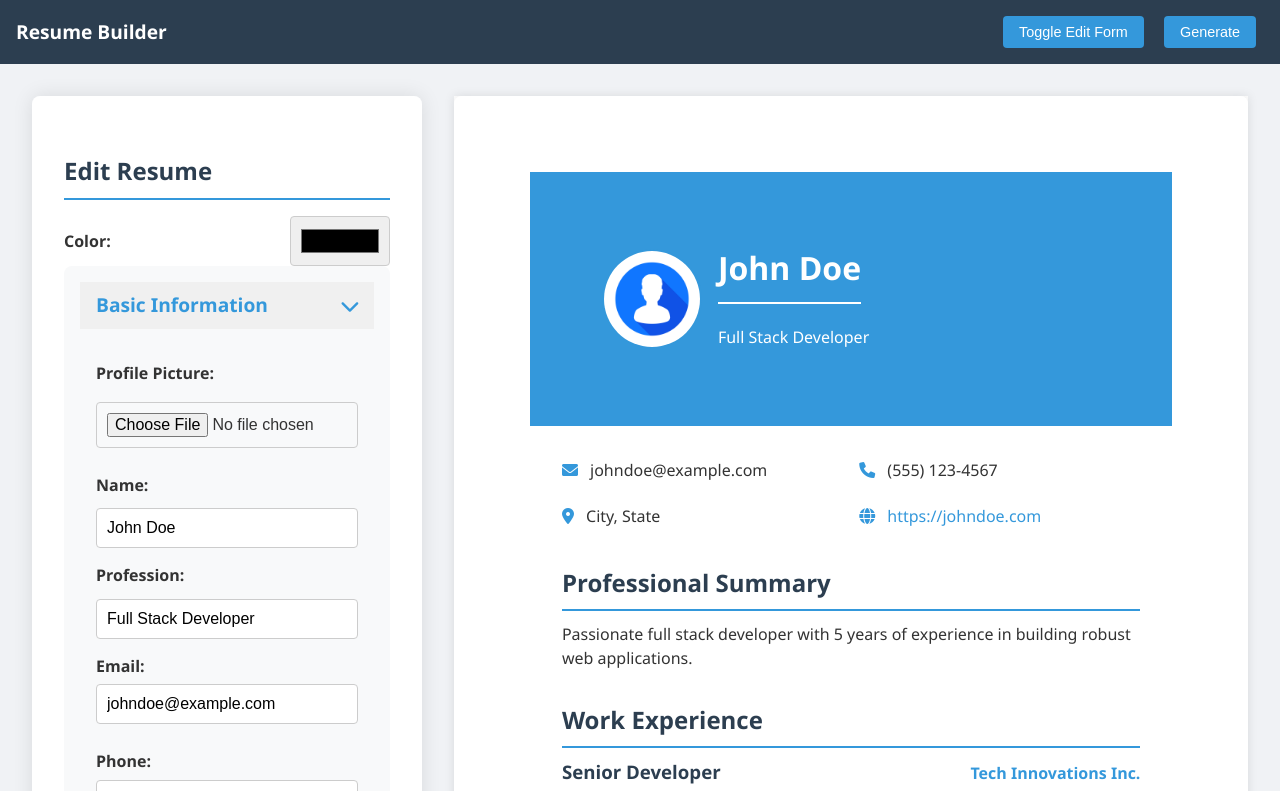
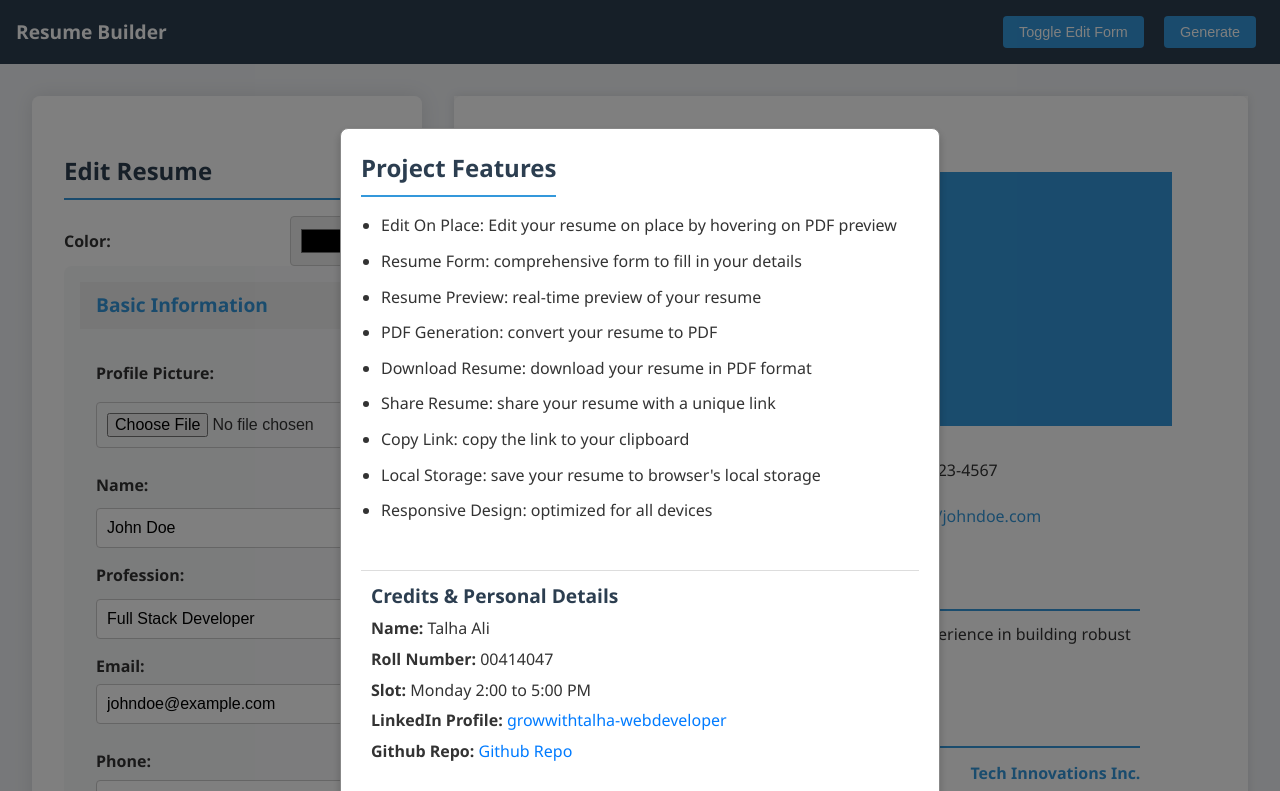
Before and after one commit to GrowWidTalha/hackathon-resume-builder, a website built with webpack: page index.html in a window 1280 px wide. Shown: the top 791 px of the page. Built offline with nearby package versions, Linux system fonts and the light colour scheme; a script that the page names is missing; files whose address does not match are found by name.

Commit message:
added my info and feature dialog

```diff
--- a/index.html
+++ b/index.html
@@ -218,10 +218,10 @@
         </div>
         <div id="modal" class="modal">
             <div class="modal-content">
-                <header class="modal-header">
+                <div class="modal-header">
                     <h2>Generate and Upload PDF</h2>
                     <span id="closeDialog" class="close">&times;</span>
-                </header>
+                </div>
                 <div id="modalBody" class="modal-body">
                     <button id="generatePDF" class="button">
                         Generate and Upload PDF
@@ -254,6 +254,68 @@
                 </div>
             </div>
         </div>
+        <div id="featureDialog" class="fd-dialog">
+            <div class="fd-dialog-content">
+                <div class="fd-dialog-header">
+                    <h2>Project Features</h2>
+                </div>
+                <div class="fd-dialog-body">
+                    <ul>
+                        <li>
+                            Edit On Place: Edit your resume on place by hovering
+                            on PDF preview
+                        </li>
+                        <li>
+                            Resume Form: comprehensive form to fill in your
+                            details
+                        </li>
+                        <li>
+                            Resume Preview: real-time preview of your resume
+                        </li>
+                        <li>PDF Generation: convert your resume to PDF</li>
+                        <li>
+                            Download Resume: download your resume in PDF format
+                        </li>
+                        <li>
+                            Share Resume: share your resume with a unique link
+                        </li>
+                        <li>Copy Link: copy the link to your clipboard</li>
+                        <li>
+                            Local Storage: save your resume to browser&apos;s
+                            local storage
+                        </li>
+                        <li>Responsive Design: optimized for all devices</li>
+                    </ul>
+                </div>
+                <div class="fd-dialog-credits">
+                    <h3>Credits & Personal Details</h3>
+                    <p><strong>Name:</strong> Talha Ali</p>
+                    <p><strong>Roll Number:</strong> 00414047</p>
+                    <p><strong>Slot:</strong> Monday 2:00 to 5:00 PM</p>
+                    <p>
+                        <strong>LinkedIn Profile:</strong>
+                        <a
+                            href="https://linkedin.com/in/growwithtalha-webdeveloper"
+                            target="_blank"
+                            >growwithtalha-webdeveloper</a
+                        >
+                    </p>
+                    <p>
+                        <strong>Github Repo:</strong>
+                        <a
+                            href="https://github.com/growwidtalha/hackathon-resume-builder"
+                            target="_blank"
+                            >Github Repo</a
+                        >
+                    </p>
+                </div>
+                <footer class="fd-dialog-footer">
+                    <button id="closeDialogButton" class="fd-button">
+                        Close
+                    </button>
+                </footer>
+            </div>
+        </div>
         <script src="https://cdn.jsdelivr.net/npm/appwrite@16.0.0"></script>
         <script src="https://cdnjs.cloudflare.com/ajax/libs/html2canvas/1.4.1/html2canvas.min.js"></script>
 
--- a/src/css/style.css
+++ b/src/css/style.css
@@ -711,8 +711,9 @@ button {
 
 .modal-content {
     background-color: #fefefe;
-    /* margin: 5% auto; */
-    /* padding: 20px; */
+    display: flex;
+    flex-direction: column;
+    gap: 2rem;
     border: 1px solid #888;
     width: 80%; /* Adjust as needed */
     max-width: 600px; /* Optional max width */
@@ -720,6 +721,32 @@ button {
     box-shadow: 0 4px 8px rgba(0, 0, 0, 0.2); /* Shadow effect */
 }
 
+.fd-dialog-body li {
+    margin-bottom: 10px;
+}
+
+.fd-dialog-credits {
+    margin-top: 20px;
+    padding: 10px;
+    border-top: 1px solid #ddd;
+}
+
+.fd-dialog-credits h3 {
+    margin-top: 0;
+}
+
+.fd-dialog-credits p {
+    margin: 5px 0;
+}
+
+.fd-dialog-credits a {
+    color: #007bff;
+    text-decoration: none;
+}
+
+.fd-dialog-credits a:hover {
+    text-decoration: underline;
+}
 .modal-header {
     display: flex;
     justify-content: space-between;
@@ -728,7 +755,6 @@ button {
 
 .modal-header h2 {
     margin: 0;
-    color: white;
 }
 
 .close {
@@ -959,3 +985,81 @@ input[type="text"] {
     border-color: #3a7bd5;
     outline: none;
 }
+
+/* Unique styles for the dialog */
+.fd-dialog {
+    display: none; /* Hidden by default */
+    position: fixed; /* Stay in place */
+    z-index: 1000; /* Sit on top */
+    left: 0;
+    top: 0;
+    width: 100%; /* Full width */
+    height: 100%; /* Full height */
+    overflow: auto;
+    background-color: rgba(0, 0, 0, 0.5); /* Black with opacity */
+}
+
+.fd-dialog-content {
+    overflow: auto;
+    display: flex;
+    flex-direction: column;
+    gap: 1rem;
+    background-color: #fff;
+    margin: 10% auto; /* Center the dialog */
+    padding: 20px;
+    border: 1px solid #888;
+    width: 80%; /* Adjust width as needed */
+    max-width: 600px; /* Optional max width */
+    border-radius: 8px; /* Rounded corners */
+    box-shadow: 0 4px 8px rgba(0, 0, 0, 0.2); /* Shadow effect */
+}
+
+.fd-dialog-header,
+.fd-dialog-footer {
+    display: flex;
+    justify-content: space-between;
+    align-items: center;
+}
+
+.fd-dialog-header h2 {
+    margin: 0;
+}
+
+.fd-close-button {
+    font-size: 24px;
+    font-weight: bold;
+    cursor: pointer;
+    color: #333;
+}
+
+.fd-close-button:hover {
+    color: #f00;
+}
+
+.fd-dialog-body ul {
+    list-style-type: disc;
+    margin: 0;
+    padding: 0 20px;
+}
+
+.fd-dialog-body li {
+    margin-bottom: 10px;
+}
+
+.fd-button {
+    background-color: #007bff;
+    color: white;
+    border: none;
+    padding: 10px 20px;
+    text-align: center;
+    text-decoration: none;
+    display: inline-block;
+    font-size: 16px;
+    border-radius: 4px;
+    cursor: pointer;
+    margin: 5px;
+}
+
+.fd-button:hover {
+    background-color: #0056b3;
+}
--- a/src/ts/main.ts
+++ b/src/ts/main.ts
@@ -624,3 +624,28 @@ function toggleForm(): void {
 
 // Add event listener to the button
 document.getElementById('toggleForm')?.addEventListener('click', toggleForm);
+
+// Show the dialog on page load
+window.onload = () => {
+    const dialog = document.getElementById('featureDialog');
+    if (dialog) {
+        dialog.style.display = 'block';
+    }
+
+    // Close dialog functionality
+    const closeDialog = document.getElementById('closeDialog');
+    const closeDialogButton = document.getElementById('closeDialogButton');
+
+    const close = () => {
+        if (dialog) {
+            dialog.style.display = 'none';
+        }
+    };
+
+    if (closeDialog) {
+        closeDialog.addEventListener('click', close);
+    }
+    if (closeDialogButton) {
+        closeDialogButton.addEventListener('click', close);
+    }
+};
```
